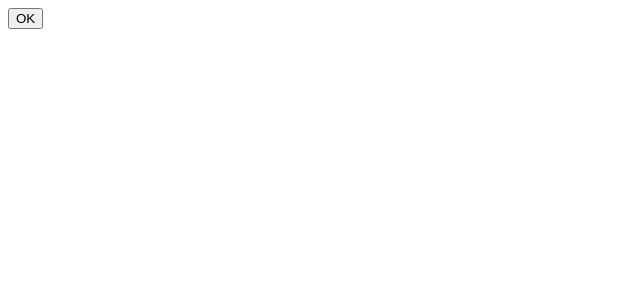
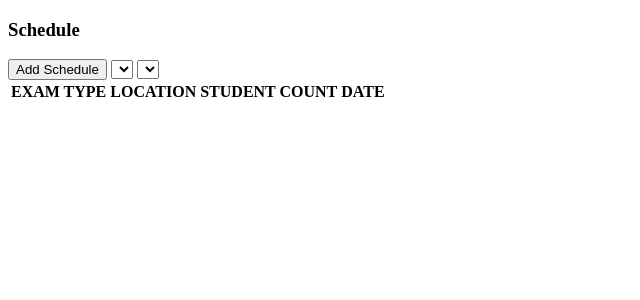
Before and after one commit to morenoadan22/mett, a PHP site: page /mett/application/views/schedule/index.php in a window 1280 px wide. Shown: the top 300 px of the page, without its empty margins (0-640 px from the left). Run offline with PHP 8.4, Linux system fonts and the light colour scheme; lists and menus that the app fills with data are empty; some libraries are stand-ins or nearby versions.

Commit message:
Changed schedule view

```diff
--- a/application/views/schedule/index.php
+++ b/application/views/schedule/index.php
@@ -4,8 +4,27 @@
 		<meta charset="UTF-8"/>
 
 		<script type="text/javascript" src="http://code.jquery.com/jquery-1.9.1.js"></script>
-		<script type="text/javascript" src="../../../public/js/schedule.js"></script>
+		<script type="text/javascript" src="../public/js/schedule.js"></script>
 	</head>
 
-	<button id="btnOkay">OK</button>
+	<body>
+
+		<h3>Schedule</h3>
+
+
+		<button id="buttonAdd">Add Schedule</button>
+
+
+		<select id="selectYear"></select>
+		<select id="selectSemester"></select>
+
+
+		<table id="table">
+			<tr><th>EXAM TYPE</th><th>LOCATION</th><th>STUDENT COUNT</th><th>DATE</th></tr>
+		<table>
+
+
+	</body>
+
+
 </html>
--- a/public/js/schedule.js
+++ b/public/js/schedule.js
@@ -1,5 +1,5 @@
 $(document).ready(function(){
-	$("#btnOkay").on('click',function(e){
-		alert("clicked");
-	});
+		$("buttonAdd").button().on('click', function(e){
+
+		});
 });
```
